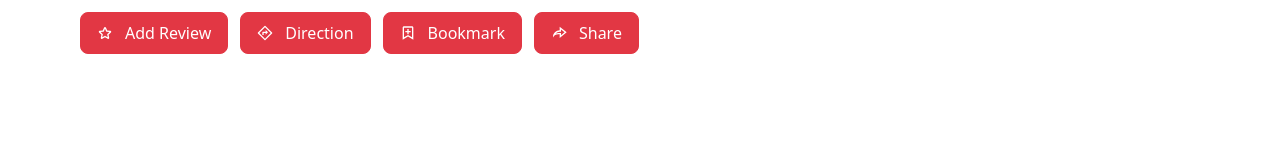
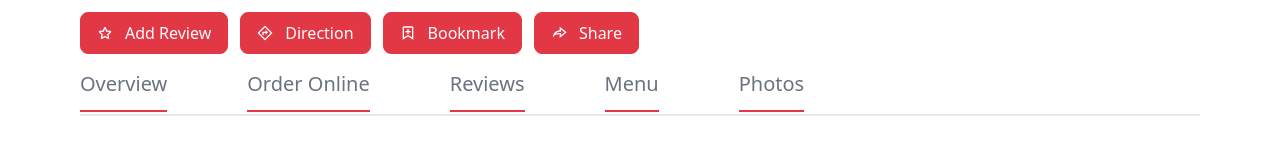
Before and after one commit to Komal6627/zomato-master-proj, a React (Create React App) app in the folder client/: page /restaurant/1 in a window 1280 px wide. Shown: the part 625-780 px from the top of the page. Built offline with nearby package versions, Linux system fonts and the light colour scheme.

Commit message:
add restaurant tab

```diff
--- a/client/src/App.jsx
+++ b/client/src/App.jsx
@@ -21,6 +21,11 @@
       </Route>
       <HomeLayoutHOC path="/:type" exact component = { Home }/>
       <RestaurantLayoutHOC path="/restaurant/:id" exact component = { Temp } />
+      <RestaurantLayoutHOC path="/restaurant/:id/overview" exact component = { Temp } />
+      <RestaurantLayoutHOC path="/restaurant/:id/order-online" exact component = { Temp } />
+      <RestaurantLayoutHOC path="/restaurant/:id/menu" exact component = { Temp } />
+      <RestaurantLayoutHOC path="/restaurant/:id/reviews" exact component = { Temp } />
+      <RestaurantLayoutHOC path="/restaurant/:id/photos" exact component = { Temp } />
     </>
   );
 };
--- /dev/null
+++ b/client/src/Components/Restaurant/Tab.jsx
@@ -0,0 +1,66 @@
+import React from "react";
+import classnames from "classnames";
+import { useLocation, Link, useParams} from "react-router-dom";
+
+const Tab = (props) => {
+    const {id} = useParams();
+    return (
+        <>
+            <Link to={`/restaurant/${id}/${props.route}`}>
+
+            <div className={classnames("text-gray-500 relative font-light ", { "text-zomato-400 font-semibold": props.isActive })}>
+
+                <div className="absolute w-full h-2  border-t-2 border-zomato-400 top-10"/>
+
+                <h3 className="text-lg md:text-xl">{props.title}</h3>
+            </div>
+            </Link>
+        </>
+    );
+};
+
+
+const TabContainer = () => {
+    const location = useLocation();
+
+    const currentPath = location.pathname;
+
+    const tabs = [
+        {
+            title: "Overview",
+            route: "overview",
+            isActive: currentPath.includes("overview"),
+        },
+        {
+            title: "Order Online",
+            route: "order-online",
+            isActive: currentPath.includes("order-online"),
+        },
+        {
+            title: "Reviews",
+            route: "reviews",
+            isActive: currentPath.includes("reviews"),
+        },
+        {
+            title: "Menu",
+            route: "menu",
+            isActive: currentPath.includes("menu"),
+        },
+        {
+            title: "Photos",
+            route: "photos",
+            isActive: currentPath.includes("photos"),
+        },
+    ]
+    return (
+        <>
+            <div className="flex relative items-center pb-4 gap-8 md:gap-20 overflow-x-scroll border-b-2">
+                {tabs.map((tab) => (
+                    <Tab {...tab} key={`123${tab.route}`} />
+                ))}
+            </div>
+        </>
+    );
+};
+
+export default TabContainer;
--- a/client/src/Layout/Restaurant.layout.jsx
+++ b/client/src/Layout/Restaurant.layout.jsx
@@ -8,6 +8,8 @@
 import ImageGrid from "../Components/Restaurant/ImageGrid";
 import InfoButtons from "../Components/Restaurant/InfoButtons";
 import RestaurantInfo from "../Components/Restaurant/RestaurantInfo";
+import TabContainer from "../Components/Restaurant/Tab";
+
 
 
 const RestaurantLayout = () => {
@@ -42,6 +44,9 @@
                        <RiShareForwardLine /> Share
                    </InfoButtons>
                 </div>
+                <div className="my-4">
+                    <TabContainer />
+                </div>
             </div>
         </>
     );
```
